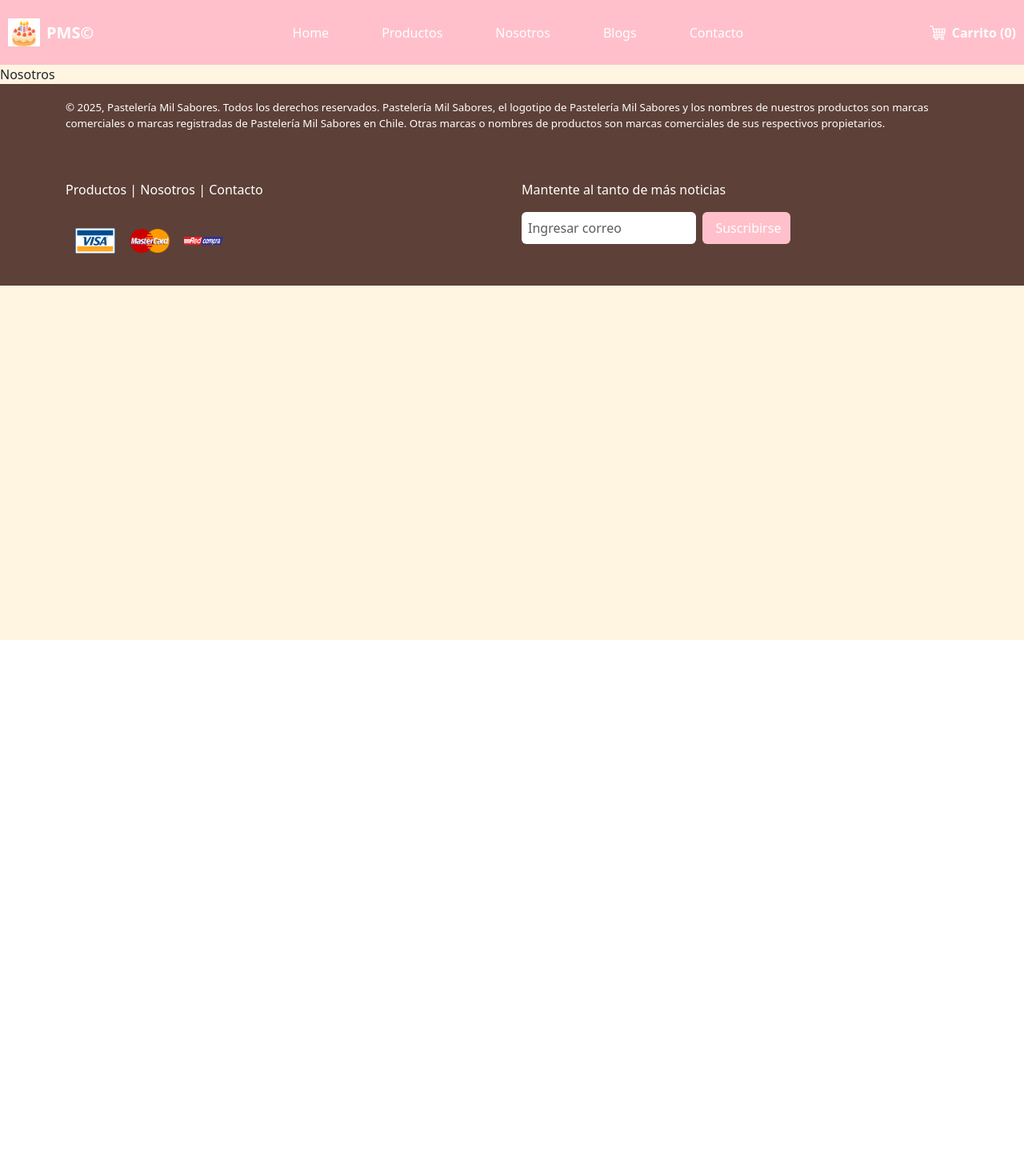
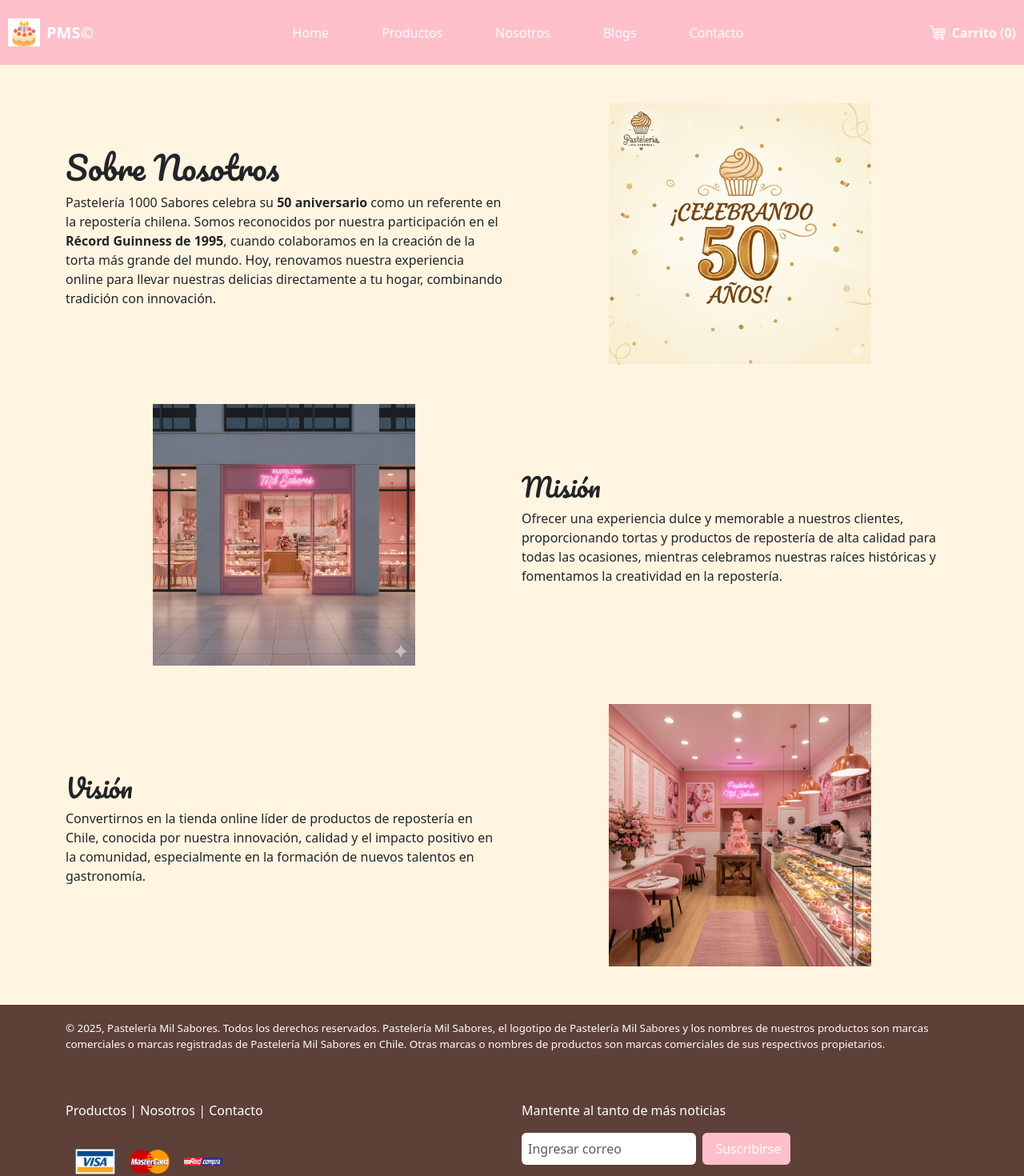
Before and after one commit to ivsantander-dot/milsaboresweb-v2, a React (Vite) app: page /nosotros in a window 1280 px wide. Shown: the top 1470 px of the page at 80% size. Before the commit the page ends 800 px from the top, so only its background shows below. Built offline with nearby package versions, Linux system fonts and the light colour scheme.

Commit message:
pagina nosotros

```diff
--- a/src/components/ProductCard/ProductCard.jsx
+++ b/src/components/ProductCard/ProductCard.jsx
@@ -19,7 +19,7 @@ function ProductCard({
   nombre,
   descripcion,
   precio,
-  imagen,   // imagen ahora es una importación, no un string
+  imagen,
   enOferta = false
 }) {
   const [cantidad, setCantidad] = useState(1);
--- a/src/pages/Nosotros.jsx
+++ b/src/pages/Nosotros.jsx
@@ -1,18 +1,72 @@
-import React from 'react'
+import React from 'react';
+import { Container, Row, Col, Image } from 'react-bootstrap';
 import HeaderComponents from '../components/Header/HeaderComponents';
-import FooterComponents from '../components/Footer/FooterComponent';
+import FooterComponent from '../components/Footer/FooterComponent';
+import img50Anios from '../assets/nosotros/50anios.png';
+import imgMision from '../assets/nosotros/mision.png';
+import imgVision from '../assets/nosotros/vision.png';
 
 function Nosotros() {
   return (
     <>
-        <HeaderComponents/>
+      <HeaderComponents />
 
-         <div>Nosotros</div>
+      <main className="container my-5">
+        {/* Sobre Nosotros */}
+        <section className="nosotros-section mb-5">
+          <Row className="align-items-center">
+            <Col md={6}>
+              <h1>Sobre Nosotros</h1>
+              <p>
+                Pastelería 1000 Sabores celebra su <strong>50 aniversario</strong> como un referente en la repostería chilena.
+                Somos reconocidos por nuestra participación en el <strong>Récord Guinness de 1995</strong>, cuando colaboramos en la creación de
+                la torta más grande del mundo.
+                Hoy, renovamos nuestra experiencia online para llevar nuestras delicias directamente a tu hogar, combinando tradición con innovación.
+              </p>
+            </Col>
+            <Col md={6} className="text-center">
+              <Image src={img50Anios} alt="Sobre Nosotros" fluid className="nos-img-50anios" style={{maxWidth: '60%', height: 'auto'}}/>
+            </Col>
+          </Row>
+        </section>
 
-        <FooterComponents/>
+        {/* Misión */}
+        <section className="nosotros-section my-5">
+          <Row className="align-items-center">
+            <Col md={6} className="text-center">
+              <Image src={imgMision} alt="Misión" fluid className="nos-img-mision" style={{maxWidth: '60%', height: 'auto'}}/>
+            </Col>
+            <Col md={6}>
+              <h2>Misión</h2>
+              <p>
+                Ofrecer una experiencia dulce y memorable a nuestros clientes, proporcionando tortas y productos
+                de repostería de alta calidad para todas las ocasiones, mientras celebramos nuestras raíces históricas
+                y fomentamos la creatividad en la repostería.
+              </p>
+            </Col>
+          </Row>
+        </section>
+
+        {/* Visión */}
+        <section className="nosotros-section my-5">
+          <Row className="align-items-center">
+            <Col md={6}>
+              <h2>Visión</h2>
+              <p>
+                Convertirnos en la tienda online líder de productos de repostería en Chile, conocida por nuestra
+                innovación, calidad y el impacto positivo en la comunidad, especialmente en la formación de nuevos
+                talentos en gastronomía.
+              </p>
+            </Col>
+            <Col md={6} className="text-center">
+              <Image src={imgVision} alt="Visión" fluid className="nos-img-vision" style={{maxWidth: '60%', height: 'auto'}}/>
+            </Col>
+          </Row>
+        </section>
+      </main>
+
+      <FooterComponent />
     </>
-
-  )
+  );
 }
-
 export default Nosotros
```
